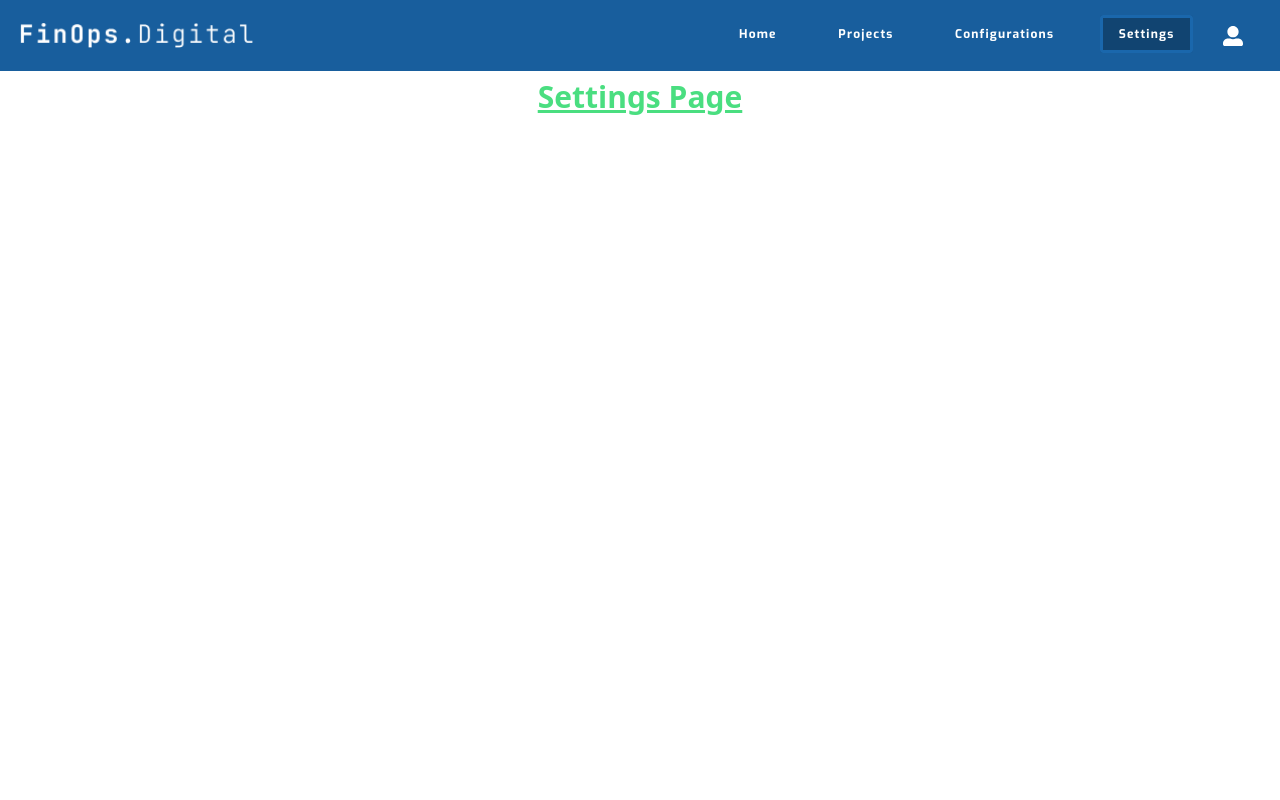
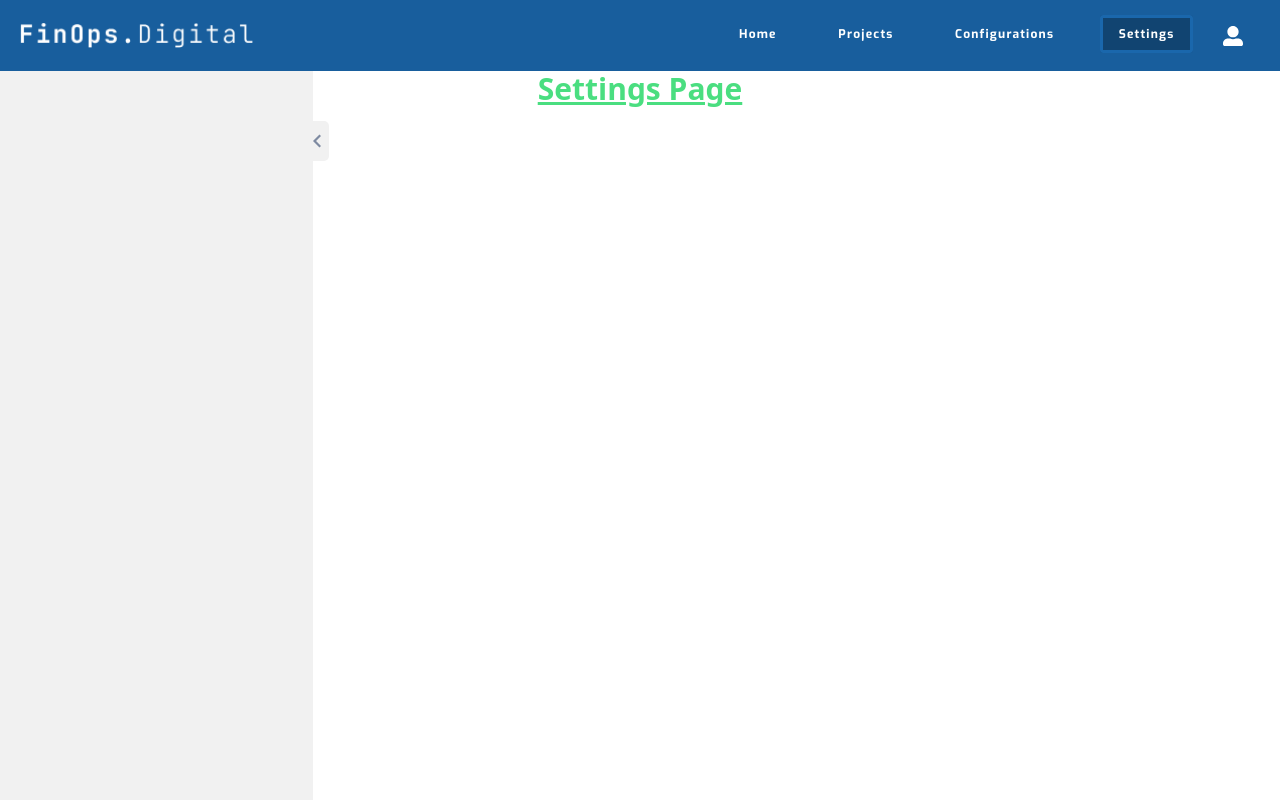
Before and after one commit to Muhammadsamo/Data-Automation-Framework, a Nuxt app: page /Settings in a window 1280 px wide. Built offline with nearby package versions, Linux system fonts and the light colour scheme.

Commit message:
added basic sidebar

```diff
--- a/app.vue
+++ b/app.vue
@@ -1,7 +1,7 @@
 <template>
   <div>
     <TheHeader />
-    <NuxtPage />
+    <NuxtPage :keepalive="{}" />
   </div>
 </template>
 
--- /dev/null
+++ b/components/SideBar.vue
@@ -0,0 +1,27 @@
+<template>
+  <div
+    class="h-screen fixed left-0 bg-[#F1F1F1] w-[313px] transition-all ease"
+    :class="{ '-translate-x-[100%]': !sidebarOpen }"
+  >
+    <span
+      class="absolute right-[-16px] top-[50px] bg-[#F1F1F1] w-[16px] h-[40px] rounded-r-[5px] rounded-br-[5px] flex cursor-pointer"
+      @click="toggleSidebar"
+    >
+      <img
+        src="/sidebar/sidebar-toggle.svg"
+        width="8"
+        height="13px"
+        alt="sidebar toggle button"
+        :class="{ 'rotate-180': !sidebarOpen }"
+      />
+    </span>
+  </div>
+</template>
+
+<script setup>
+const sidebarOpen = ref(true);
+
+const toggleSidebar = () => {
+  sidebarOpen.value = !sidebarOpen.value;
+};
+</script>
--- a/pages/Configurations.vue
+++ b/pages/Configurations.vue
@@ -1,6 +1,7 @@
 <template>
   <main>
-    <h1 class="text-3xl font-bold underline text-green-400 mt-2 text-center">
+    <SideBar />
+    <h1 class="text-3xl font-bold underline text-green-400 text-center">
       Configurations Page
     </h1>
   </main>
--- a/pages/Projects.vue
+++ b/pages/Projects.vue
@@ -1,7 +1,8 @@
 <template>
   <main>
-    <h1 class="text-3xl font-bold underline text-green-400 mt-2 text-center">
-     Projecs Page
+    <SideBar />
+    <h1 class="text-3xl font-bold underline text-green-400 text-center">
+      Projecs Page
     </h1>
   </main>
 </template>
--- a/pages/Settings.vue
+++ b/pages/Settings.vue
@@ -1,7 +1,8 @@
 <template>
   <main>
-    <h1 class="text-3xl font-bold underline text-green-400 mt-2 text-center">
-     Settings Page
+    <SideBar />
+    <h1 class="text-3xl font-bold underline text-green-400 text-center">
+      Settings Page
     </h1>
   </main>
 </template>
--- a/pages/index.vue
+++ b/pages/index.vue
@@ -1,6 +1,7 @@
 <template>
   <main>
-    <h1 class="text-3xl font-bold underline text-green-400 mt-2 text-center">
+    <SideBar />
+    <h1 class="text-3xl font-bold underline text-green-400 text-center">
       Home Page
     </h1>
   </main>
```
Also changed, not shown: public/sidebar/sidebar-toggle.svg (added).
